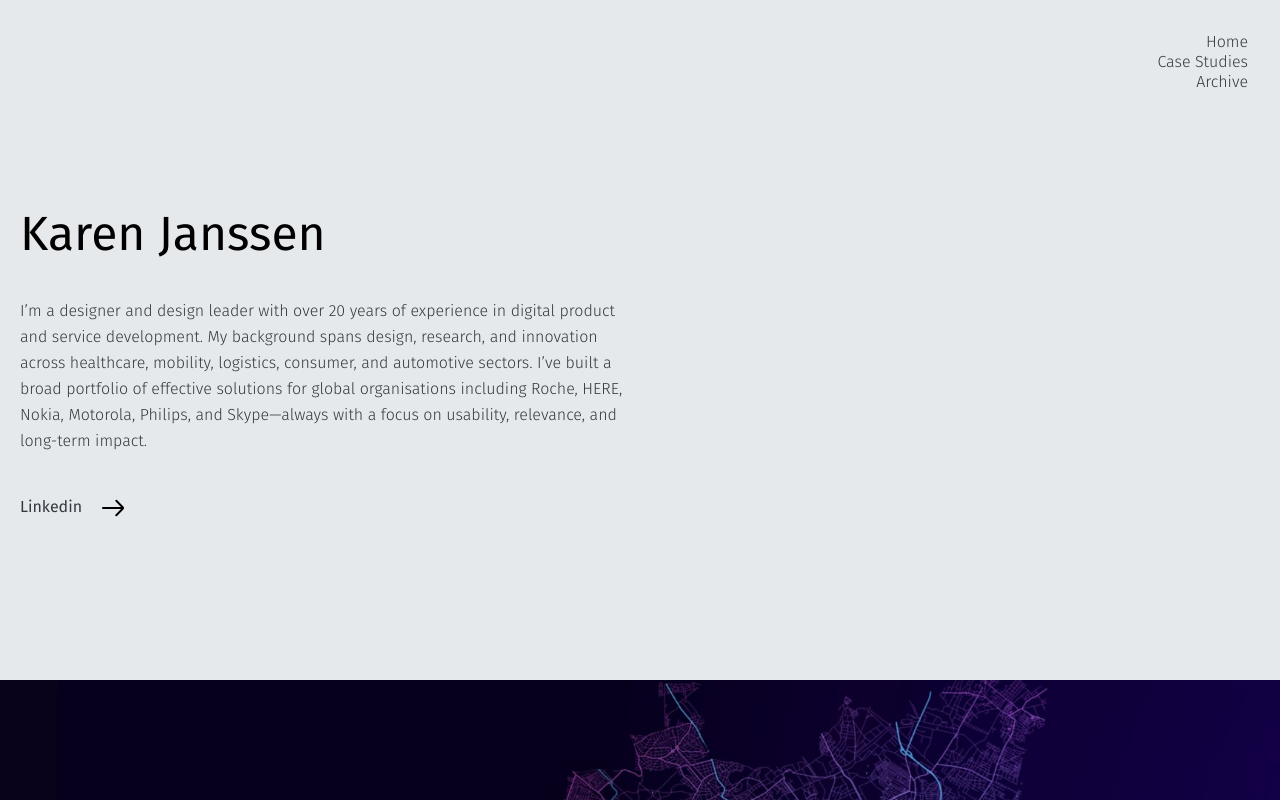
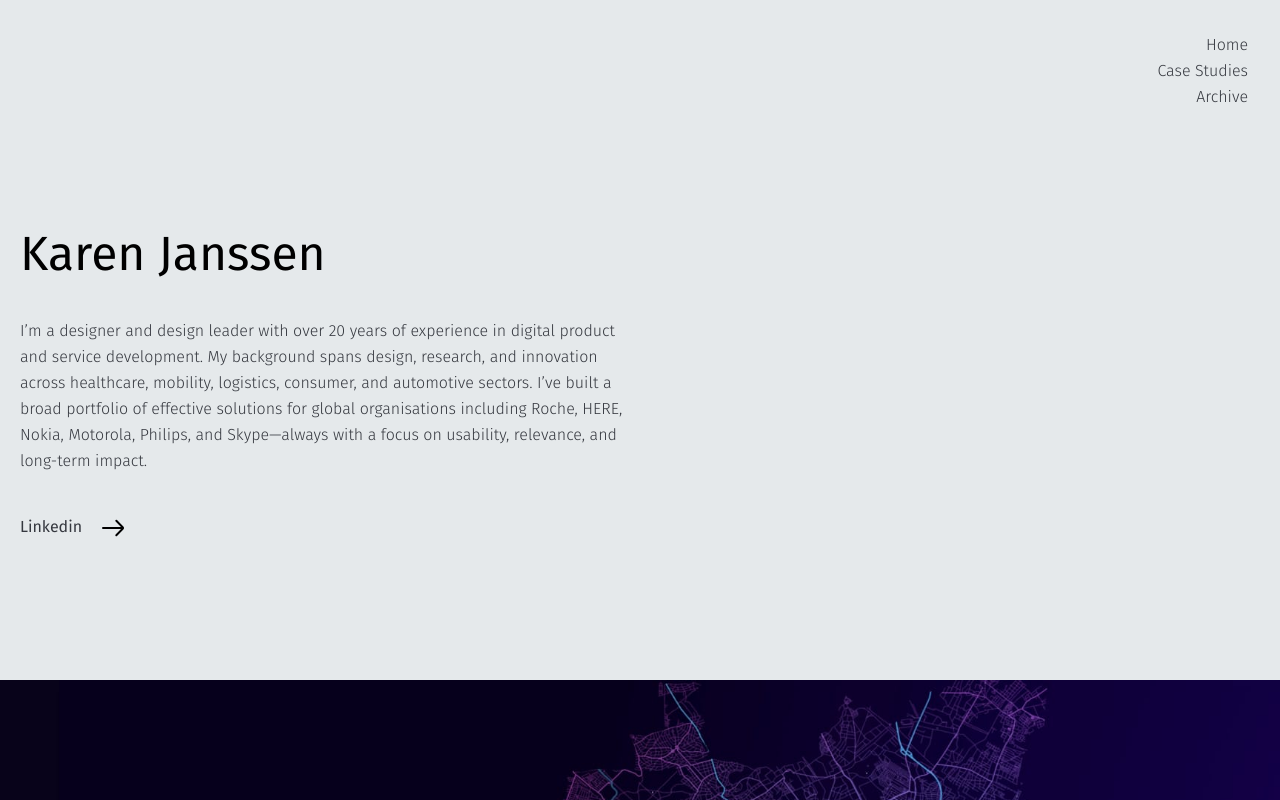
Before and after one commit to kahj7/sunbrand, a plain HTML site: page index.html in a window 1280 px wide. Shown: the top 800 px of the page. Drawn offline with Linux system fonts and the light colour scheme.

Commit message:
Intro gap 140px, main menu line spacing 26px
Co-Authored-By: Claude Opus 5.5 <noreply@anthropic.com>
Claude-Session: https://claude.ai/code/session_01GPc4MDYTHT3RDCfmnfdKzF

```diff
--- a/index.html
+++ b/index.html
@@ -220,8 +220,8 @@ body{margin:0}
 .sb-bg11{background-image:url('assets/img/LocationTrends_cove_2.jpg') !important}
 .sb-bg12{background-image:url('assets/img/2020_CaseStudy_HeorImage_Portrait3.jpg') !important}
 
-.sb-hero{padding-top:5rem;padding-bottom:10rem}
-.mainMenu li{padding-top:0;padding-bottom:0;line-height:20px}
+.sb-hero{padding-top:5rem;padding-bottom:140px}
+.mainMenu li{padding-top:0;padding-bottom:0;line-height:26px}
 </style>
 </head>
 <body>
```
